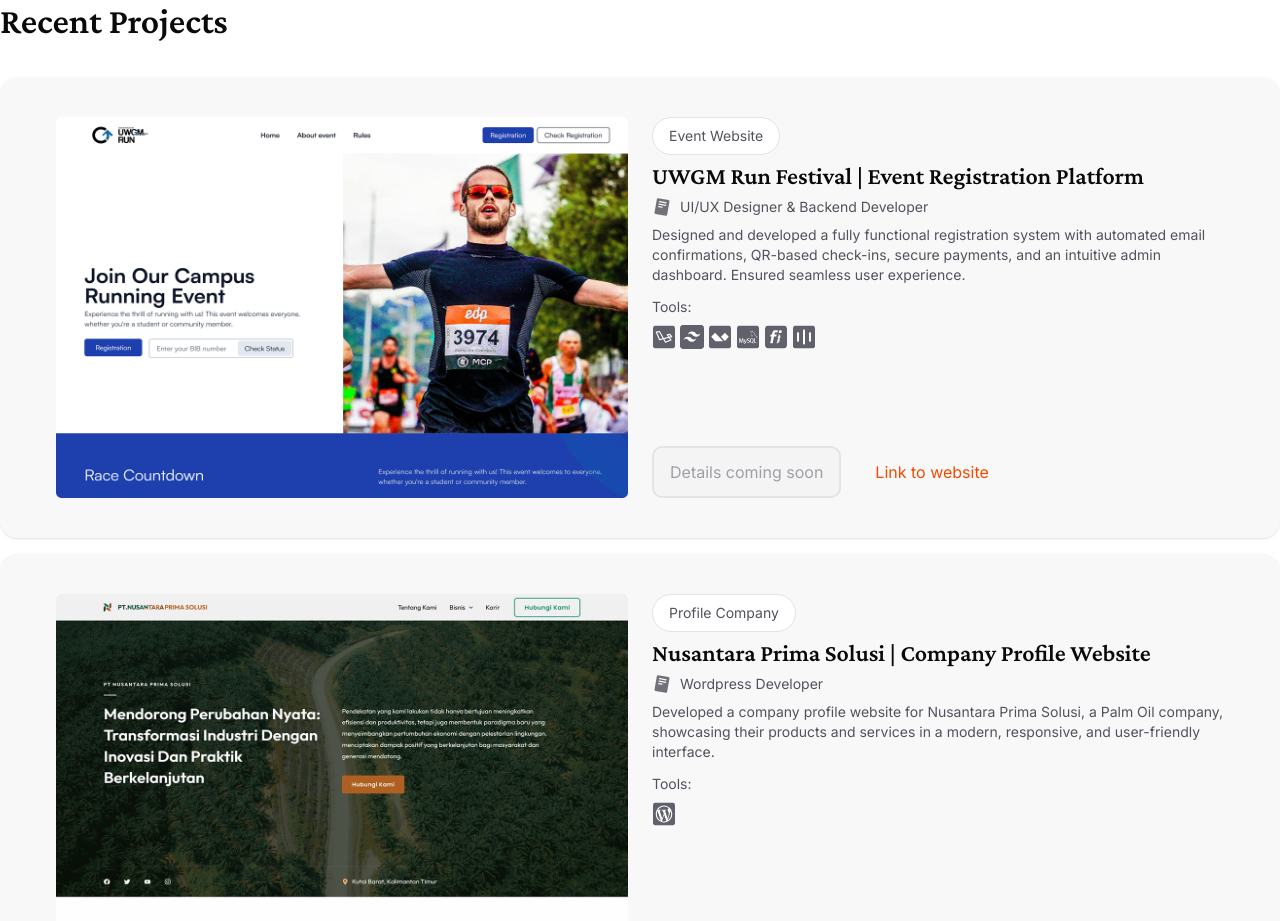
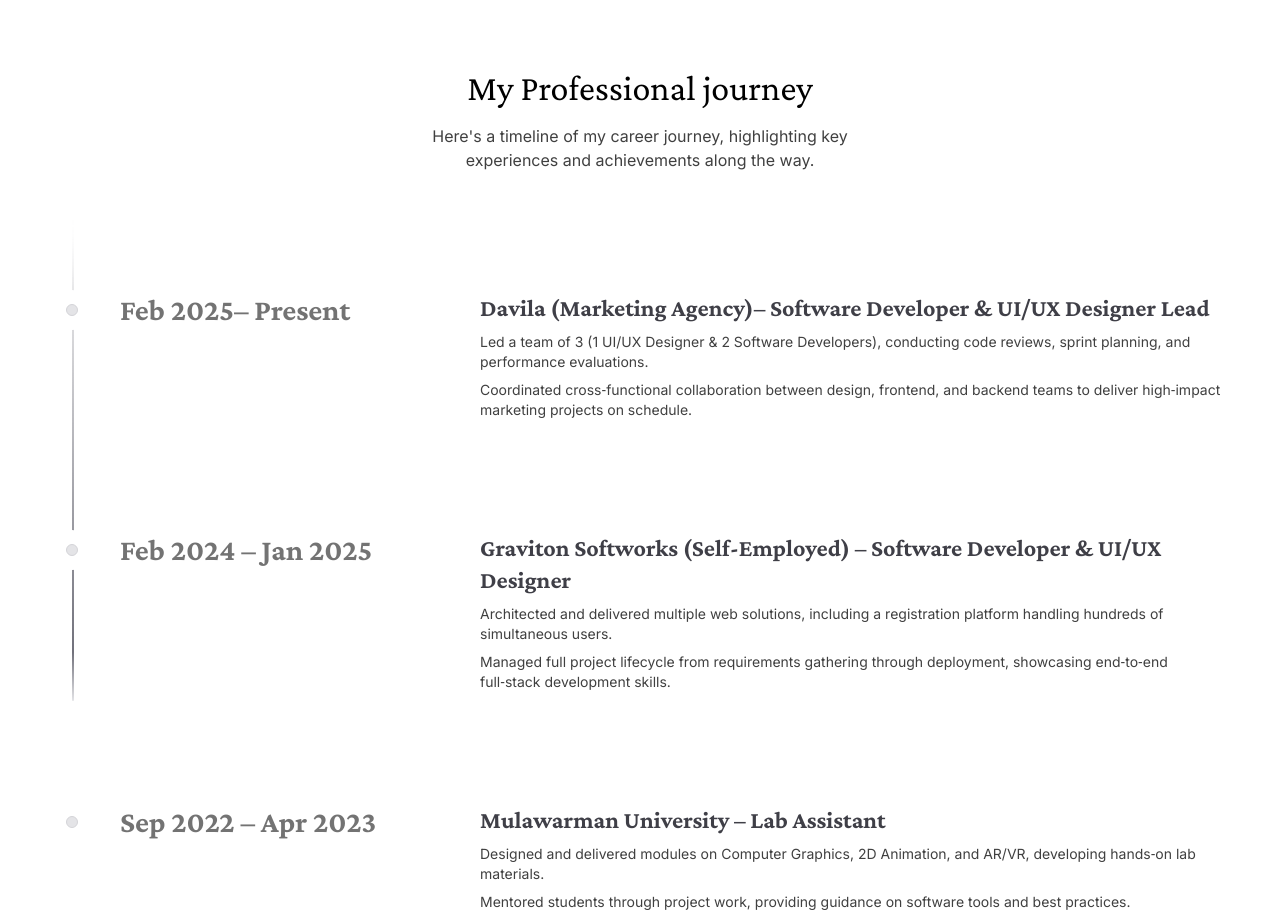
Before and after one commit to farizfahrian/portfolio-nextjs, a Next.js app: page / in a window 1280 px wide. Shown: the part 1460-2381 px from the top of the page. Built offline with nearby package versions, Linux system fonts and the light colour scheme.

Commit message:
add work timeline section

```diff
--- a/package.json
+++ b/package.json
@@ -22,7 +22,7 @@
     "clsx": "^2.1.1",
     "framer-motion": "^12.16.0",
     "lucide-react": "^0.513.0",
-    "motion": "^12.16.0",
+    "motion": "^12.19.2",
     "next": "15.3.3",
     "react": "^19.0.0",
     "react-dom": "^19.0.0",
--- a/src/app/page.tsx
+++ b/src/app/page.tsx
@@ -4,6 +4,7 @@
 import ProjectCard from '@/components/ProjectCard'
 import SkillCard from '@/components/SkillCard'
 import Image from 'next/image'
+import { ExperienceTimeline } from '@/components/ExperienceTimeline'
 
 const projects = [
     {
@@ -138,7 +139,7 @@
                         </div>
                         <div className='w-full flex max-[415px]:flex-col justify-center max-[415px]:gap-2 gap-4 mb-11'>
                             <Button link='mailto:farizfhrian@gmail.com' />
-                            <div className='flex items-center justify-center'>
+                            <div className='flex items-center gap-2 justify-center'>
                                 <Button
                                     link='https://github.com/farizfahrian'
                                     trailingIcon='/assets/icons/Github.svg'
@@ -172,10 +173,10 @@
             </section>
             <section>
                 <div className='flex justify-center items-center flex-col mx-3 sm:mx-auto my-24 text-center'>
-                    <h2 className='font-display text-xl leading-tight sm:text-5xl mb-2 sm:leading-[3.9rem] font-semibold'>
+                    <h2 className='font-display text-2xl leading-loose sm:text-5xl mb-2 font-semibold'>
                         What I&apos;m Good At
                     </h2>
-                    <p className='font-body leading-tight max-w-[510px]'>
+                    <p className='font-body leading-normal sm:leading-relaxed max-w-[510px]'>
                         Bringing together technical expertise and creative
                         problem-solving to deliver impactful solutions.
                     </p>
@@ -200,7 +201,14 @@
             </section>
             <section>
                 <div className='max-w-[1400px] mx-3 sm:my-6 sm:mx-auto'>
-                    <h2 className='font-display text-xl leading-tight sm:text-4xl my-6 sm:leading-[3.9rem] font-semibold'>
+                    <div className='space-y-4'>
+                        <ExperienceTimeline />
+                    </div>
+                </div>
+            </section>
+            <section>
+                <div className='max-w-[1400px] mx-3 sm:my-6 sm:mx-auto'>
+                    <h2 className='font-display text-2xl leading-tight sm:text-4xl my-6 sm:leading-[3.9rem] font-semibold'>
                         Recent Projects
                     </h2>
                     <div className='space-y-4'>
--- a/src/components/Button.tsx
+++ b/src/components/Button.tsx
@@ -36,8 +36,8 @@
         <motion.a
             href={variant !== 'disabled' ? link : undefined}
             className={`border-2 ${
-                iconOnly ? 'px-2 py-3' : 'px-4 py-3'
-            } font-body rounded-lg ${variantClasses[variant]} ${className}`}
+                iconOnly ? 'px-1 py-1' : 'px-2 py-2'
+            } font-body rounded-md ${variantClasses[variant]} ${className}`}
             target={variant !== 'disabled' ? '_blank' : undefined}
             onClick={
                 variant === 'disabled' ? e => e.preventDefault() : undefined
--- /dev/null
+++ b/src/components/ExperienceTimeline.tsx
@@ -0,0 +1,60 @@
+import React from "react";
+import { Timeline } from "@/components/ui/timeline";
+
+export function ExperienceTimeline() {
+  const data = [
+    {
+      date: "Feb 2025– Present",
+      content: (
+        <div>
+          <h3 className="text-lg md:text-2xl text-zinc-700 dark:text-zinc-200 font-bold mb-2">
+            Davila (Marketing Agency)– Software Developer & UI/UX Designer Lead
+          </h3>
+          <p className="mb-2 text-sm font-normal text-neutral-700 md:text-sm dark:text-neutral-300">
+            Led a team of 3 (1 UI/UX Designer & 2 Software Developers), conducting code reviews, sprint planning, and performance evaluations.
+          </p>
+          <p className="mb-8 text-sm font-normal text-neutral-700 md:text-sm dark:text-neutral-300">
+            Coordinated cross‑functional collaboration between design, frontend, and backend teams to deliver high‑impact marketing projects on schedule.
+          </p>
+        </div>
+      ),
+    },
+    {
+      date: "Feb 2024 – Jan 2025",
+      content: (
+        <div>
+          <h3 className="text-lg md:text-2xl text-zinc-700 dark:text-zinc-200 font-bold mb-2">
+            Graviton Softworks (Self‑Employed) – Software Developer & UI/UX Designer
+          </h3>
+          <p className="mb-2 text-sm font-normal text-neutral-700 md:text-sm dark:text-neutral-300">
+            Architected and delivered multiple web solutions, including a registration platform handling hundreds of simultaneous users.
+          </p>
+          <p className="mb-8 text-sm font-normal text-neutral-700 md:text-sm dark:text-neutral-300">
+            Managed full project lifecycle from requirements gathering through deployment, showcasing end‑to‑end full‑stack development skills.
+          </p>
+        </div>
+      ),
+    },
+    {
+      date: "Sep 2022 – Apr 2023",
+      content: (
+        <div>
+          <h3 className="text-lg md:text-2xl text-zinc-700 dark:text-zinc-200 font-bold mb-2">
+            Mulawarman University – Lab Assistant
+          </h3>
+          <p className="mb-2 text-sm font-normal text-neutral-700 md:text-sm dark:text-neutral-300">
+            Designed and delivered modules on Computer Graphics, 2D Animation, and AR/VR, developing hands‑on lab materials.
+          </p>
+          <p className="mb-8 text-sm font-normal text-neutral-700 md:text-sm dark:text-neutral-300">
+            Mentored students through project work, providing guidance on software tools and best practices.
+          </p>
+        </div>
+      ),
+    },
+  ];
+  return (
+    <div className="relative w-full overflow-clip">
+      <Timeline data={data} />
+    </div>
+  );
+}
--- a/src/components/ProjectCard.tsx
+++ b/src/components/ProjectCard.tsx
@@ -48,7 +48,8 @@
     urlLink
 }: CardProps) => {
     return (
-        <div className='flex flex-col font-body min-[1170px]:flex-row gap-3 md:gap-6 sm:gap-9 p-3 md:p-6 lg:p-8 xl:px-14 xl:py-10 bg-zinc-100/60 shadow-sm rounded-[18px]'>
+        <div className="flex flex-col font-body min-[1170px]:flex-row gap-3 md:gap-6 sm:gap-9 p-3 md:p-6 lg:p-8 xl:px-14 xl:py-10 bg-zinc-100/60 shadow-sm rounded-[18px]">
+            <div className="relative w-full min-[1170px]:max-w-[572px] aspect-[3/2] overflow-hidden rounded-lg">
                 <Image
                     src={imgsrc}
                     width={572}
@@ -56,6 +57,7 @@
                     className='w-full min-[1170px]:max-w-[572px] h-auto aspect-[1.5/1]'
                     alt='project image'
                 />
+            </div>
             <div className='flex flex-col justify-between'>
                 <div className='text-zinc-600'>
                     <Chip text={chiptext} />
@@ -96,18 +98,18 @@
                     </div>
                 </div>
                 <div className='flex flex-col gap-2 mt-6 lg:mt-2 sm:flex-row sm:gap-4'>
-                    <Button
+                    {/* <Button
                         link='#'
                         className='w-full md:w-auto'
                         text='Details coming soon'
                         variant='disabled'
                         trailingIcon=''
-                    />
+                    /> */}
                     <Button
                         link={urlLink}
                         className='w-full md:w-auto'
                         text='Link to website'
-                        variant='ghost'
+                        variant='secondary'
                         trailingIcon=''
                     />
                 </div>
--- a/src/components/SkillCard.tsx
+++ b/src/components/SkillCard.tsx
@@ -22,10 +22,10 @@
                     className='w-full h-auto rounded-[8px]'
                 />
                 <div className='text-left card-content'>
-                    <h3 className='font-display text-[1.75rem] leading-[1.9375rem] mb-2 font-semibold'>
+                    <h3 className='font-display text-xl sm:text-2xl leading-[1.9375rem] mb-2 font-semibold'>
                         {title}
                     </h3>
-                    <p className='text-gray-600 mb-6 text-base leading-[1.5rem]'>
+                    <p className='text-gray-600 mb-6 text-base sm:text-lg leading-[1.5rem]'>
                         {desc}
                     </p>
                     {/* <button className='text-center font-medium text-zinc-700 w-full py-2 rounded-[10px] bg-white border border-zinc-200'>
--- /dev/null
+++ b/src/components/ui/timeline.tsx
@@ -0,0 +1,88 @@
+"use client";
+import {
+  useScroll,
+  useTransform,
+  motion,
+} from "motion/react";
+import React, { useEffect, useRef, useState } from "react";
+
+interface TimelineEntry {
+  date: string;
+  content: React.ReactNode;
+}
+
+export const Timeline = ({ data }: { data: TimelineEntry[] }) => {
+  const ref = useRef<HTMLDivElement>(null);
+  const containerRef = useRef<HTMLDivElement>(null);
+  const [height, setHeight] = useState(0);
+
+  useEffect(() => {
+    if (ref.current) {
+      const rect = ref.current.getBoundingClientRect();
+      setHeight(rect.height);
+    }
+  }, [ref]);
+
+  const { scrollYProgress } = useScroll({
+    target: containerRef,
+    offset: ["start 10%", "end 50%"],
+  });
+
+  const heightTransform = useTransform(scrollYProgress, [0, 1], [0, height]);
+  const opacityTransform = useTransform(scrollYProgress, [0, 0.1], [0, 1]);
+
+  return (
+    <div
+      className="w-full bg-white dark:bg-neutral-950 font-sans md:px-10"
+      ref={containerRef}
+    >
+      <div className="max-w-7xl text-left sm:text-center mx-auto py-4 sm:py-10 px-4 md:px-8 lg:px-10">
+        <h2 className="text-2xl mx-auto md:text-4xl mb-4 text-black dark:text-white max-w-4xl">
+          My Professional journey
+        </h2>
+        <p className="text-neutral-700 mx-auto dark:text-neutral-300 text-base md:text-base max-w-md">
+          Here&apos;s a timeline of my career journey, highlighting key experiences and achievements along the way.
+        </p>
+      </div>
+
+      <div ref={ref} className="relative max-w-7xl mx-auto pb-10 mb-20">
+        {data.map((item, index) => (
+          <div
+            key={index}
+            className="flex justify-start pt-10 md:pt-20 md:gap-10"
+          >
+            <div className="flex flex-col md:flex-row z-40 items-center top-40 self-start max-w-xs lg:max-w-sm md:w-full">
+              <div className="h-10 absolute left-2.5 md:left-3 w-10 rounded-full bg-white dark:bg-black flex items-center sm:justify-center">
+                <div className="h-3 w-3 rounded-full bg-zinc-200 dark:bg-zinc-800 border border-zinc-300 dark:border-zinc-700" />
+              </div>
+              <h3 className="hidden md:block text-xl md:pl-20 md:text-3xl font-bold text-neutral-500 dark:text-neutral-500 ">
+                {item.date}
+              </h3>
+            </div>
+
+            <div className="relative pl-16 sm:pl-20 pr-4 md:pl-4 w-full">
+              <h3 className="md:hidden block text-2xl mb-4 text-left font-bold text-neutral-500 dark:text-neutral-500">
+                {item.date}
+              </h3>
+              {item.content}{" "}
+            </div>
+          </div>
+        ))}
+        <div
+          style={{
+            height: height + "px",
+          }}
+          className="absolute md:left-8 left-4 top-0 overflow-hidden w-[2px] bg-[linear-gradient(to_bottom,var(--tw-gradient-stops))] from-transparent from-[0%] via-zinc-200 dark:via-zinc-800 to-transparent to-[99%]  [mask-image:linear-gradient(to_bottom,transparent_0%,black_10%,black_90%,transparent_100%)] "
+        >
+          <motion.div
+            style={{
+              height: heightTransform,
+              opacity: opacityTransform,
+            }}
+            className="absolute inset-x-0 top-0 w-[2px] bg-gradient-to-t from-zinc-200 dark:from-zinc-800 via-zinc-500 dark:via-zinc-500 to-transparent from-[0%] via-[10%] rounded-full"
+          />
+        </div>
+      </div>
+    </div>
+  );
+};
```
Also changed, not shown: 2 other files (tests, documents, lock files or other folders). Lines whose indentation alone changed are shown as unchanged.
